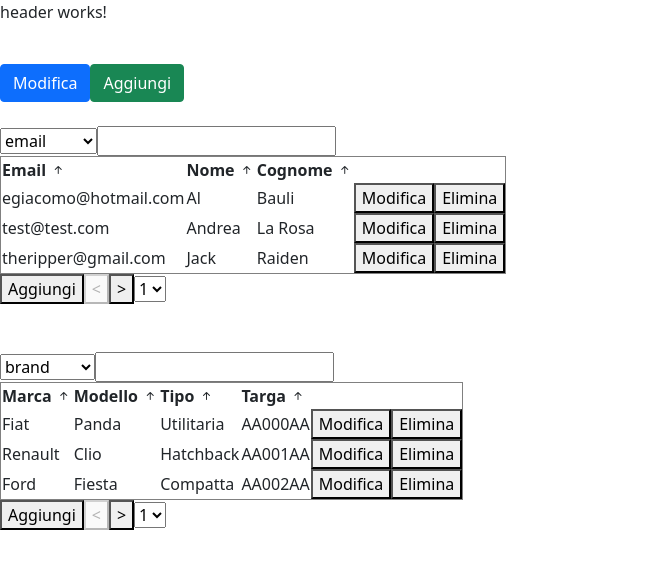
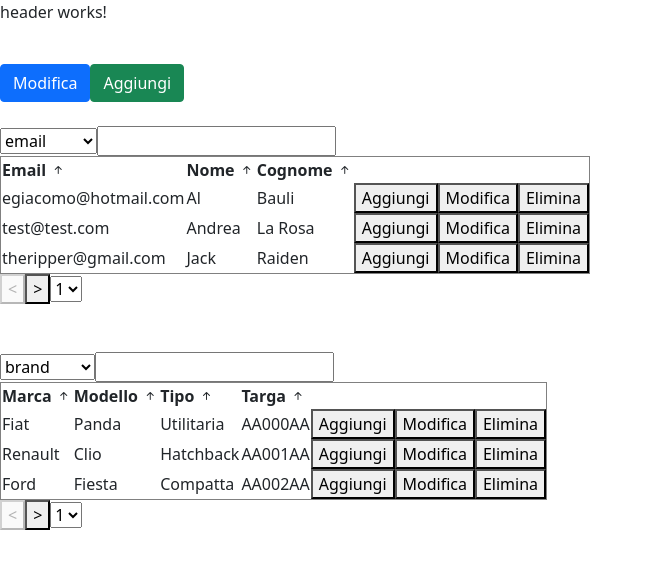
Before and after one commit to Andrea-LaRoss/RentalKarsAngular, an Angular app: page / in a window 1280 px wide. Shown: the top 568 px of the page, without its empty margins (0-653 px from the left). Built offline with nearby package versions, Linux system fonts and the light colour scheme.

Commit message:
Da sistemare

```diff
--- a/src/app/app.component.html
+++ b/src/app/app.component.html
@@ -1,8 +1,8 @@
 <app-header></app-header>
 <br>
-<app-configurable-button [config]="modifica" (generalEvent)="testModifica($event)"></app-configurable-button>
-<app-configurable-button [config]="aggiungi" (generalEvent)="testAggiungi($event)"></app-configurable-button>
+<app-configurable-button [config]="Modifica" (generalEvent)="testTasto($event)"></app-configurable-button>
+<app-configurable-button [config]="Aggiungi" (generalEvent)="testTasto($event)"></app-configurable-button>
 <br><br>
-<app-table-template [tableConfig]="utenti" [data]="users" (action)="onAction($event)"></app-table-template>
+<app-table-template [tableConfig]="utenti" [data]="users" (outputEvento)="testTasto($event)"></app-table-template>
 <br><br><br>
 <app-table-template [tableConfig]="auto" [data]="cars"></app-table-template>
--- a/src/app/app.component.ts
+++ b/src/app/app.component.ts
@@ -21,24 +21,27 @@ export class AppComponent {
   cars = CARS;
   actions: ActionsEnum[] = [ActionsEnum.NEW_ROW, ActionsEnum.EDIT, ActionsEnum.DELETE];
 
-  modifica: ButtonConfig = {
+  Modifica: ButtonConfig = {
     css: "btn btn-primary",
     text: "Modifica",
     type: "button"
   };
 
-  aggiungi: ButtonConfig = {
+  Aggiungi: ButtonConfig = {
     css: "btn btn-success",
     text: "Aggiungi",
     type: "button"
   };
 
-  testModifica(text: string) {
-    console.log("Premuto il tasto: ", text);
+  Elimina: ButtonConfig = {
+    css: "btn btn-danger",
+    text: "Elimina",
+    type: "button"
   }
 
-  testAggiungi(text: string) {
-    console.log("Premuto il tasto: ", text);
+  testTasto(text: any) {
+    console.log("Oggetto Passato: ", text[0]);
+    console.log("Bottone Premuto", text[1]);
   }
 
   headersUtenti: TableHeaders[] = [
--- a/src/app/config/actions-enum.ts
+++ b/src/app/config/actions-enum.ts
@@ -1,3 +1,3 @@
 export enum ActionsEnum {
-  NEW_ROW ="Aggiungi" , EDIT = "Modifica" , DELETE = "Cancella"
+  NEW_ROW ="Aggiungi" , EDIT = "Modifica" , DELETE = "Elimina"
 }
--- a/src/app/table-template/table-template.component.html
+++ b/src/app/table-template/table-template.component.html
@@ -1,7 +1,7 @@
 <select #column>
   <option *ngFor="let column of tableConfig.search.column" >{{column}}</option>
 </select>
-<input type="text" (keyup)="data = search($event, column.value)">
+<input type="text" (keyup)="search($event, column.value)">
 
 <table border="1">
   <tr>
@@ -12,11 +12,13 @@
 
   <tr *ngFor="let d of data">
     <td *ngFor="let h of tableConfig.headers">{{d[h.key]}}</td>
-    <button type="button" (click)="action.emit(tableConfig.actions[1])" >Modifica</button>
-    <button type="button" (click)="action.emit(tableConfig.actions[2])" >Elimina</button>
+    <ng-container *ngFor="let action of tableConfig.actions">
+      <button (click)="provaEvento(d, action)">{{action}}</button>
+    </ng-container>
   </tr>
+
 </table>
-<button type="button" (click)="action.emit(tableConfig.actions[0])" >Aggiungi</button>
+<!--<button (click)="provaEvento(d, tableConfig.actions[1])">Prova</button>-->
 <button type="button" [disabled]="page === 0" (click)="prevPage()"> < </button>
 <button type="button" [disabled]="checkEnd(itemsPerPage * page + itemsPerPage)" (click)="nextPage()"> > </button>
 <select #pagination (change)="changePagination(pagination.value)">
--- a/src/app/table-template/table-template.component.ts
+++ b/src/app/table-template/table-template.component.ts
@@ -12,7 +12,7 @@ export class TableTemplateComponent implements OnInit {
 
   @Input() data!: any[];
 
-  @Output() action = new EventEmitter();
+  @Output() outputEvento = new EventEmitter();
 
   backupData !: any[];
 
@@ -22,7 +22,9 @@ export class TableTemplateComponent implements OnInit {
 
   page!: number;
 
+
   constructor() { }
+
 
   ngOnInit(): void {
     this.changeOrder(this.data, this.tableConfig.order.defaultColumn, this.tableConfig.order.orderType);
@@ -31,6 +33,7 @@ export class TableTemplateComponent implements OnInit {
     this.itemsPerPage = this.tableConfig.pagination.itemPerPage;
     this.page = 0;
   }
+
 
   changeOrder(list: any[], key: string, orderType: string): void {
     if(orderType == "asc"){
@@ -41,6 +44,7 @@ export class TableTemplateComponent implements OnInit {
       list.sort(this.compareValues(key, orderType));
     }
   }
+
 
   compareValues(key: string, order: string) {
     return function innerSort(a: any, b: any) {
@@ -65,27 +69,28 @@ export class TableTemplateComponent implements OnInit {
     };
   }
 
-  search(input: any, columns: any ): any[]{
+
+  search(input: any, columns: any ): void {
     const value = input.target.value.toLowerCase();
     const filteredList: any[] = [];
-    for(let i = 0; i < this.backupData.length; i++) {
-          if(this.backupData[i][columns].toLowerCase().includes(value)){
-            console.log(this.backupData[i][columns]);
-            filteredList.push(this.backupData[i]);
-          }
+    for (let i = 0; i < this.backupData.length; i++) {
+      if (this.backupData[i][columns].toLowerCase().includes(value)) {
+        console.log(this.backupData[i][columns]);
+        filteredList.push(this.backupData[i]);
       }
-    if(filteredList.length > 0 || value.toString().length > 0) {
-      return filteredList;
-    } else {
-      return this.backupData;
+    }
+    if (filteredList.length > 0 || value.toString().length > 0) {
+      this.data = filteredList;
     }
   }
 
-  changePagination(itemsPerPage: string) {
+
+  changePagination(itemsPerPage: string): void {
     this.itemsPerPage = Number(itemsPerPage);
     this.page = 0;
     this.data = this.backupData.slice(0,this.itemsPerPage);
   }
+
 
   nextPage(): void {
     this.page++;
@@ -98,9 +103,11 @@ export class TableTemplateComponent implements OnInit {
     }
   }
 
+
   checkEnd(endPage: number): boolean {
     return endPage >= this.backupData.length;
   }
+
 
   prevPage(): void {
     this.page--;
@@ -113,4 +120,9 @@ export class TableTemplateComponent implements OnInit {
     }
   }
 
+  provaEvento(object: any, action: string) {
+
+    this.outputEvento.emit([object, action]);
+  }
+
 }
```
